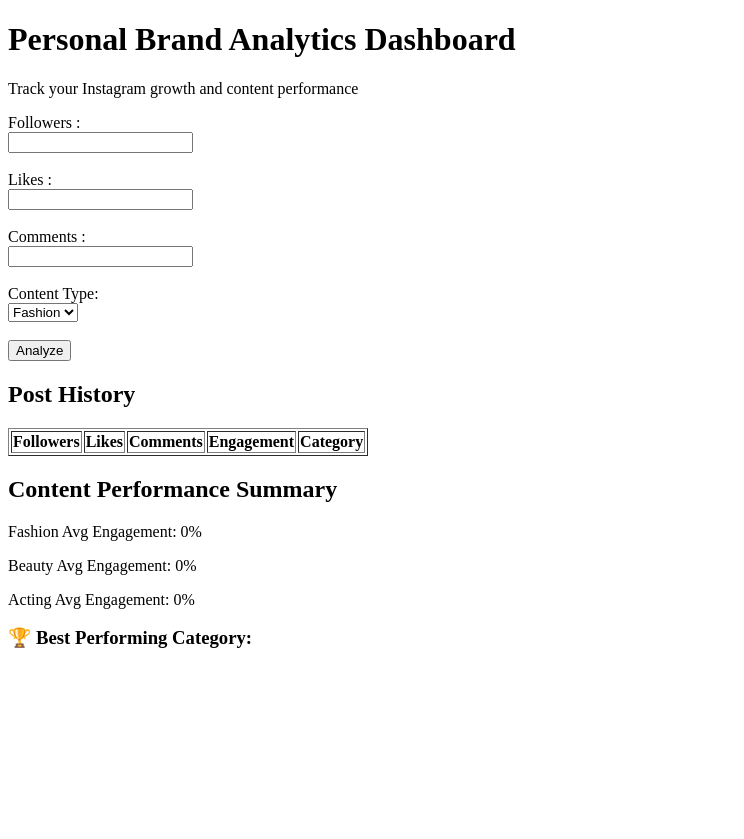
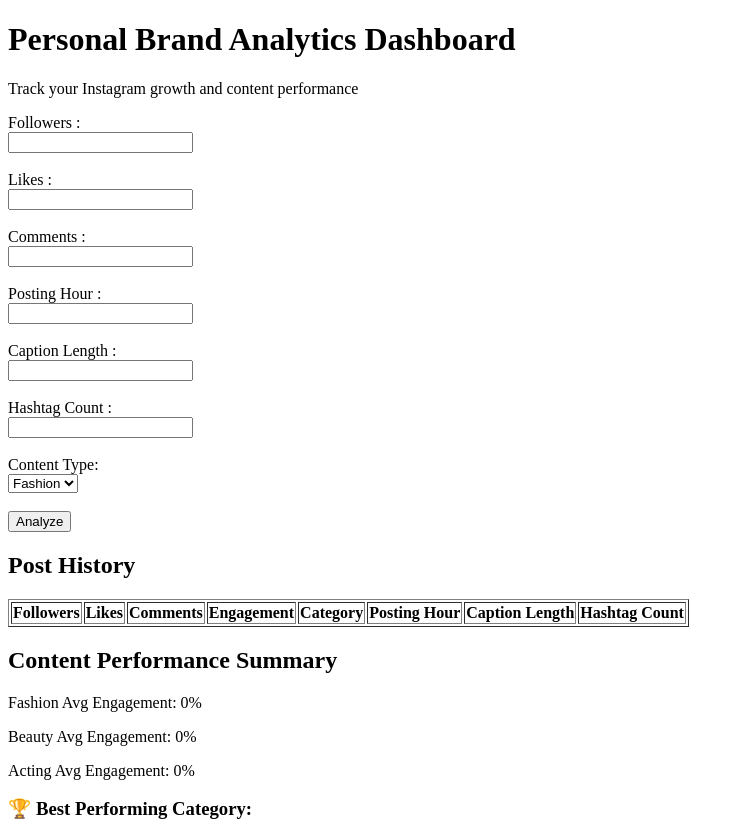
Before and after one commit to Tonishika17/InstaSmart, a Flask app: page / in a window 1280 px wide. Shown: the whole page, without its empty margins (0-744 px from the left). Before the commit the page ends 648 px from the top, so only its background shows below. Run offline with Flask 3, Linux system fonts and the light colour scheme; lists and menus that the app fills with data are empty.

Commit message:
Add features

```diff
--- a/app.py
+++ b/app.py
@@ -16,6 +16,9 @@
             likes = int(request.form["likes"])
             comments = int(request.form["comments"])
             content_type = request.form["content_type"]
+            hour = int(request.form["hour"])
+            caption_length = int(request.form["caption_length"])
+            hashtags = int(request.form["hashtags"])
 
             engagement_rate = (likes+comments)/followers*100
 
@@ -24,7 +27,10 @@
                 "likes": likes,
                 "comments": comments,
                 "engagement": engagement_rate,
-                "content_type": content_type
+                "content_type": content_type,
+                "hour": hour,
+                "caption_length": caption_length,
+                "hashtags": hashtags
             }
             posts.append(values)
 
--- a/templates/index.html
+++ b/templates/index.html
@@ -29,6 +29,15 @@
         <label> Comments :</label><br>
         <input type="number" name="comments"><br><br>
 
+        <label> Posting Hour :</label><br>
+        <input type="number" name="hour"><br><br>
+
+        <label> Caption Length :</label><br>
+        <input type="number" name="caption_length"><br><br>
+
+        <label> Hashtag Count :</label><br>
+        <input type="number" name="hashtags"><br><br>
+
         <label>Content Type:</label><br>
 
         <select name="content_type">
@@ -50,6 +59,9 @@
             <th>Comments</th>
             <th>Engagement</th>
             <th>Category</th>
+            <th>Posting Hour</th>
+            <th>Caption Length</th>
+            <th>Hashtag Count</th>
         </tr>
 
         {% for post in posts %}
@@ -59,6 +71,9 @@
             <td>{{ post.comments }}</td>
             <td>{{ post.engagement }}</td>
             <td>{{ post.content_type }}</td>
+            <td>{{ post.hour }}</td>
+            <td>{{ post.caption_length }}</td>
+            <td>{{ post.hashtags }}</td>
         </tr>
         {% endfor %}
     </table>
```
